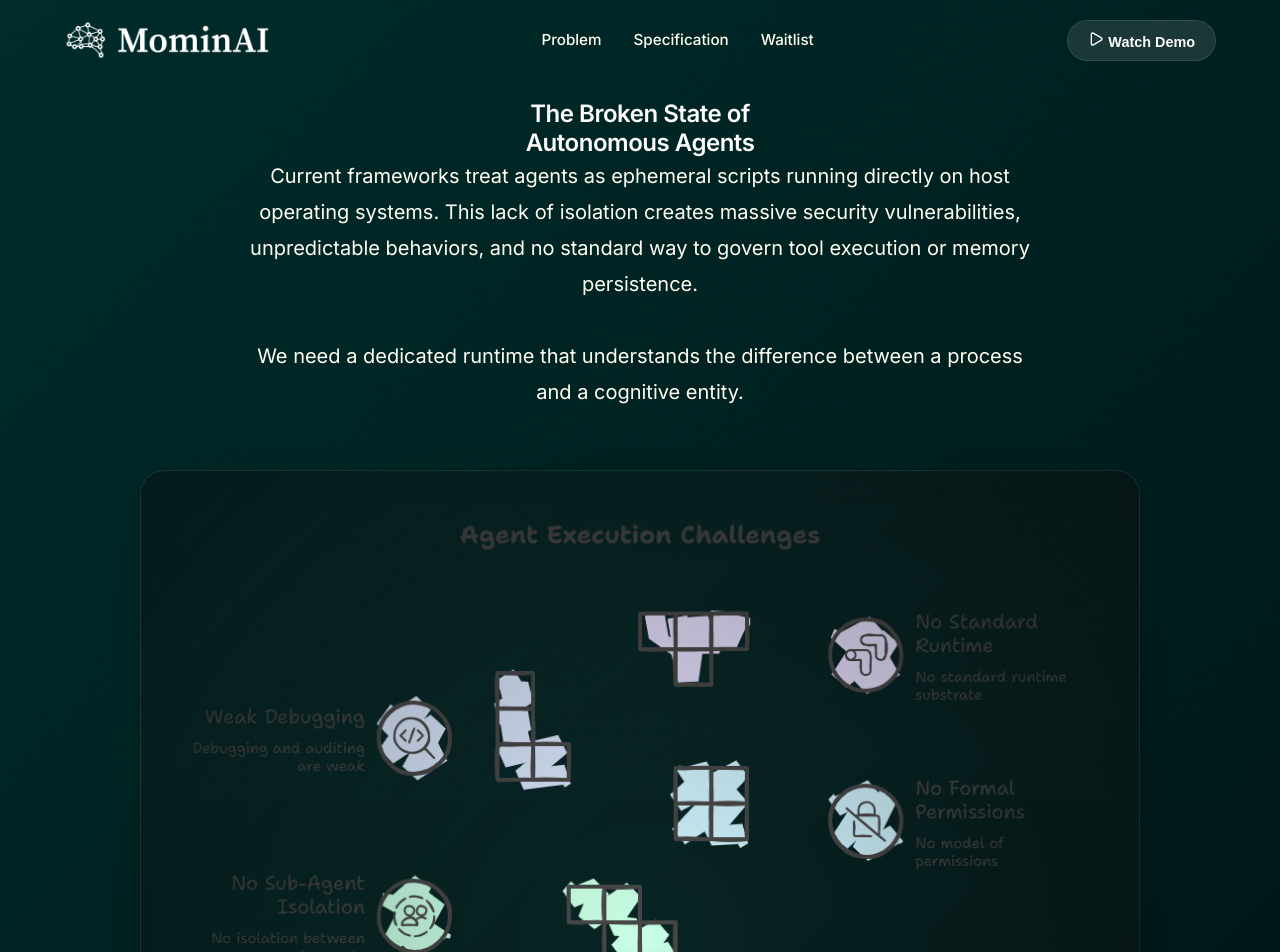
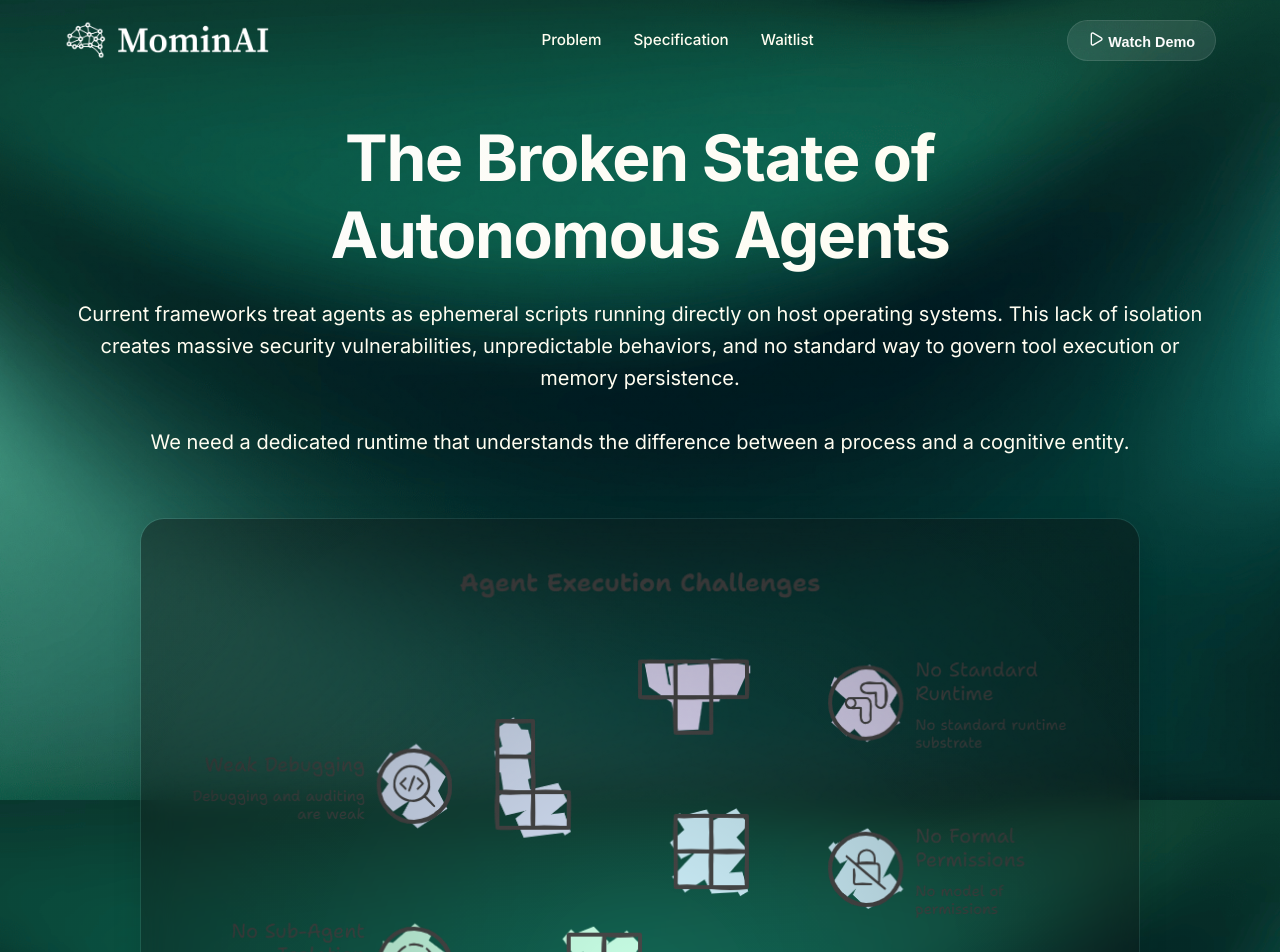
Before and after one commit to Momin010/MominAI-website, a React (Vite) app: page /problem in a window 1280 px wide. Shown: the top 952 px of the page. Built offline with nearby package versions, Linux system fonts and the light colour scheme.

Commit message:
feat: Add foundational styling for Hero, Principles, Problem, Waitlist, Architecture, and Founders components, global styles, and a background image.

```diff
--- a/src/components/Architecture.css
+++ b/src/components/Architecture.css
@@ -1,20 +1,44 @@
 .architecture-section {
-    background: radial-gradient(circle at 50% 0%, var(--accent-teal-dim), transparent 70%);
+    background: transparent;
 }
 
-.arch-diagram-container {
+.arch-visual-wrapper {
+    width: 100%;
+    max-width: 1000px;
+    margin: 0 auto;
+}
+
+.diagram-panel.glass-panel {
+    background: var(--bg-card);
+    backdrop-filter: blur(24px);
+    border: 1px solid rgba(255, 255, 255, 0.1);
+    border-radius: 40px;
+    padding: 60px;
+    position: relative;
+    overflow: hidden;
+    box-shadow: 0 40px 100px -20px rgba(0, 0, 0, 0.5);
     display: flex;
     justify-content: center;
-    padding: 40px 0;
+    align-items: center;
 }
 
-.sandbox-container {
+.arch-diagram-img {
     width: 100%;
-    max-width: 900px;
-    padding: 40px;
+    height: auto;
+    max-width: 100%;
+    object-fit: contain;
+    mix-blend-mode: screen;
+    /* Helps blend black background images if it has one */
     position: relative;
-    border: 1px dashed rgba(255, 255, 255, 0.15);
-    background: var(--bg-card);
+    z-index: 2;
+}
+
+.diagram-overlay {
+    position: absolute;
+    inset: 0;
+    background: radial-gradient(circle at center, var(--accent-teal-dim), transparent 70%);
+    pointer-events: none;
+    z-index: 1;
 }
 
 .sandbox-label {
--- a/src/components/Founders.css
+++ b/src/components/Founders.css
@@ -1,35 +1,6 @@
 .founders-section {
-    padding: 100px 0;
-    background: radial-gradient(ellipse at center, rgba(0, 209, 193, 0.03) 0%, transparent 70%);
-}
-
-.founders-section .section-header {
-    text-align: center;
-    margin-bottom: 60px;
-}
-
-.founders-section .section-title {
-    font-size: clamp(2.5rem, 4vw, 3.5rem);
-    margin-bottom: 16px;
-    background: linear-gradient(to bottom right, #fff, #999);
-    -webkit-background-clip: text;
-    background-clip: text;
-    color: transparent;
-}
-
-.founders-section .section-title .text-gradient {
-    background: var(--gradient-main);
-    -webkit-background-clip: text;
-    background-clip: text;
-    color: transparent;
-}
-
-.founders-section .section-subtitle {
-    color: var(--text-secondary);
-    font-size: 1.15rem;
-    max-width: 600px;
-    margin: 0 auto;
-    line-height: 1.6;
+    padding: 120px 0;
+    background: transparent;
 }
 
 .founders-grid {
--- a/src/components/Hero.css
+++ b/src/components/Hero.css
@@ -15,7 +15,7 @@
     width: 100%;
     height: 100%;
     z-index: -1;
-    background: var(--gradient-bg);
+    background: transparent;
 }
 
 .glow-orb {
--- a/src/components/Principles.css
+++ b/src/components/Principles.css
@@ -12,11 +12,18 @@
     margin: 0 auto;
 }
 
-.principles-panel {
-    padding: 20px;
+.principles-panel.glass-panel {
+    background: var(--bg-card);
+    backdrop-filter: blur(24px);
+    border: 1px solid rgba(255, 255, 255, 0.1);
+    border-radius: 40px;
+    padding: 60px;
     position: relative;
     overflow: hidden;
-    border-radius: 24px;
+    box-shadow: 0 40px 100px -20px rgba(0, 0, 0, 0.5);
+    display: flex;
+    justify-content: center;
+    align-items: center;
 }
 
 .principles-main-img {
--- a/src/components/Problem.css
+++ b/src/components/Problem.css
@@ -1,10 +1,6 @@
 .problem-section {
-    background: var(--gradient-bg);
-    min-height: 100vh;
-    padding-top: 100px;
-    display: flex;
-    flex-direction: column;
-    align-items: center;
+    background: transparent;
+    padding: 120px 0;
 }
 
 .problem-container {
@@ -13,34 +9,6 @@
     align-items: center;
     gap: 60px;
     text-align: center;
-}
-
-.section-header .section-title {
-    font-size: 3rem;
-    line-height: 1.1;
-    margin-bottom: 16px;
-    background: linear-gradient(to right, var(--accent-pearl), var(--accent-cream));
-    -webkit-background-clip: text;
-    background-clip: text;
-    color: transparent;
-}
-
-@media (max-width: 768px) {
-    .section-title {
-        font-size: 2.2rem;
-    }
-
-    .problem-section {
-        padding-top: 80px;
-    }
-}
-
-.large-text {
-    font-size: 1.25rem;
-    max-width: 800px;
-    margin: 0 auto;
-    line-height: 1.8;
-    color: var(--text-secondary);
 }
 
 .problem-visual-wrapper {
--- a/src/components/Waitlist.css
+++ b/src/components/Waitlist.css
@@ -8,14 +8,14 @@
     background: var(--bg-card);
     backdrop-filter: blur(24px);
     border: 1px solid rgba(255, 255, 255, 0.1);
-    border-radius: 32px;
+    border-radius: 40px;
     padding: 60px;
     position: relative;
     overflow: hidden;
     text-align: center;
     max-width: 900px;
     margin: 0 auto;
-    box-shadow: 0 40px 100px -20px rgba(0, 0, 0, 0.5);
+    box-shadow: 0 40px 120px -20px rgba(0, 0, 0, 0.6);
 }
 
 .waitlist-content {
--- a/src/index.css
+++ b/src/index.css
@@ -39,9 +39,12 @@
 
 body {
   font-family: var(--font-sans);
-  background: var(--bg-dark);
-  background-image: var(--gradient-bg);
+  background-color: var(--bg-dark);
+  background-image: linear-gradient(rgba(0, 18, 18, 0.4), rgba(0, 18, 18, 0.4)), url('./assets/background.png');
+  background-size: cover;
+  background-position: center;
   background-attachment: fixed;
+  background-repeat: no-repeat;
   color: var(--text-primary);
   line-height: 1.6;
   -webkit-font-smoothing: antialiased;
@@ -152,6 +155,29 @@ a:hover {
   position: relative;
 }
 
+.section-header {
+  text-align: center;
+  max-width: 800px;
+  margin: 0 auto 60px;
+}
+
+.section-title {
+  font-size: clamp(2.5rem, 5vw, 4rem);
+  font-weight: 800;
+  margin-bottom: 24px;
+  background: linear-gradient(to right, var(--accent-pearl), var(--accent-cream));
+  -webkit-background-clip: text;
+  background-clip: text;
+  color: transparent;
+  letter-spacing: -0.02em;
+}
+
+.section-subtitle {
+  font-size: 1.25rem;
+  color: var(--text-secondary);
+  line-height: 1.6;
+}
+
 .flex-center {
   display: flex;
   align-items: center;
```
Also changed, not shown: src/assets/background.png (added).
